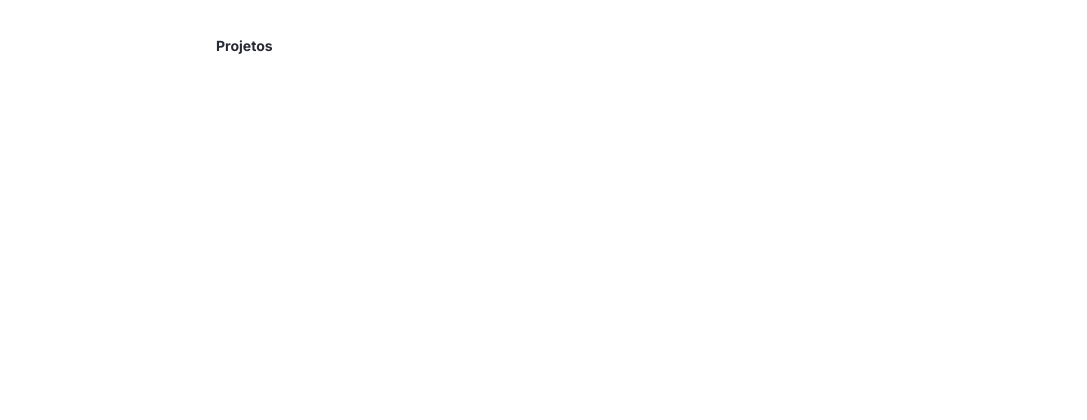
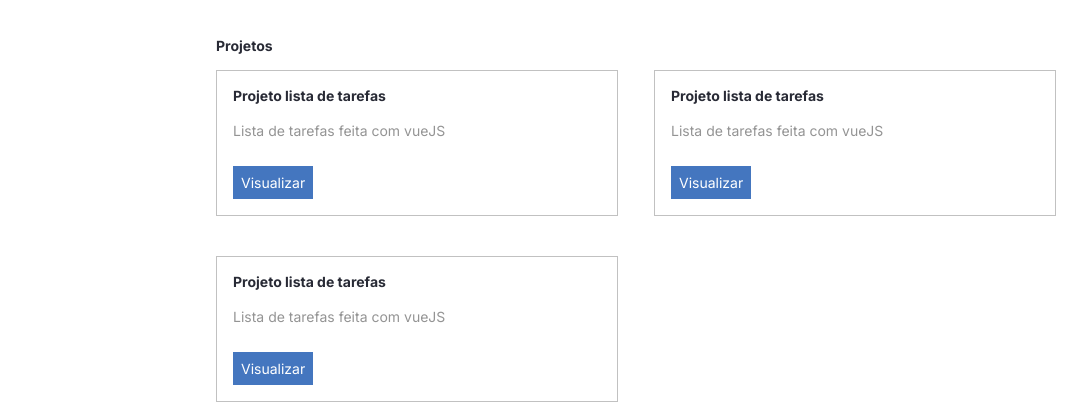
Before and after one commit to ElisbertoJunior/Portfolio_React, a React (Create React App) app: page / in a window 1280 px wide. Shown: the part 377-797 px from the top of the page, without its empty margins (96-1183 px from the left). Built offline with nearby package versions, Linux system fonts and the light colour scheme.

Commit message:
sessao projeros

```diff
--- /dev/null
+++ b/src/components/Project/index.tsx
@@ -0,0 +1,17 @@
+import Title from '../Title'
+import Paragraph from '../Paragraph'
+import { Card, LinkButton } from './styled'
+
+const Project = () => {
+  return (
+    <Card>
+      <Title>Projeto lista de tarefas</Title>
+      <Paragraph typeText={'secondary'}>
+        Lista de tarefas feita com vueJS
+      </Paragraph>
+      <LinkButton>Visualizar</LinkButton>
+    </Card>
+  )
+}
+
+export default Project
--- /dev/null
+++ b/src/components/Project/styled.ts
@@ -0,0 +1,16 @@
+import styled from 'styled-components'
+
+export const Card = styled.div`
+  border: 1px solid #c1c1c1;
+  padding: 16px;
+`
+
+export const LinkButton = styled.a`
+  font-size: 14px;
+  color: #fff;
+  background-color: #4476bf;
+  text-decoration: none;
+  padding: 8px;
+  display: inline-block;
+  margin-top: 24px;
+`
--- a/src/containers/Projects/index.tsx
+++ b/src/containers/Projects/index.tsx
@@ -1,11 +1,23 @@
-import React from 'react'
 import Title from '../../components/Title'
+import Project from '../../components/Project'
+import { List } from './styles'
 
 const Projects = () => {
   return (
     <div>
       <section>
         <Title>Projetos</Title>
+        <List>
+          <li>
+            <Project></Project>
+          </li>
+          <li>
+            <Project></Project>
+          </li>
+          <li>
+            <Project></Project>
+          </li>
+        </List>
       </section>
     </div>
   )
--- /dev/null
+++ b/src/containers/Projects/styles.ts
@@ -0,0 +1,15 @@
+import styled from 'styled-components'
+
+export const List = styled.ul`
+  display: grid;
+  grid-template-columns: repeat(2, 1fr);
+  column-gap: 36px;
+  row-gap: 40px;
+
+  @media (max-width: 768px) {
+    grid-template-columns: 1fr;
+    column-gap: 0;
+    row-gap: 16px;
+    margin-bottom: 36px;
+  }
+`
--- a/src/styles.ts
+++ b/src/styles.ts
@@ -6,6 +6,7 @@
     padding: 0;
     box-sizing: border-box;
     font-family: 'Inter', sans-serif;
+    list-style: none;
   }
 
   body {
```
